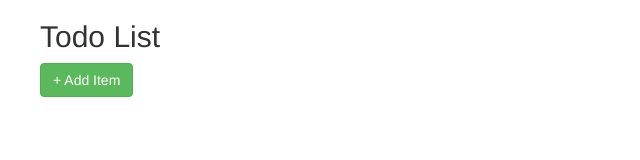
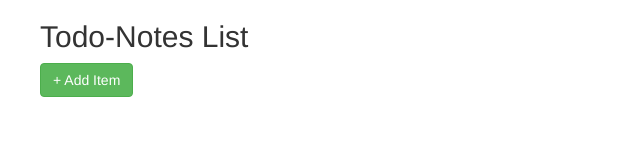
Before and after one commit to AgentPRV/electron-chronicle, an Electron app: page index.html in a window 800 px wide. Shown: the whole page, without its empty margins (0-640 px from the left). Drawn offline with nearby package versions, Linux system fonts and the light colour scheme; no server answers.

Commit message:
rel-1.0.1

```diff
--- a/index.html
+++ b/index.html
@@ -54,7 +54,7 @@
     </div>
   </div>
 
-    <h2>Todo List</h2>
+    <h2>Todo-Notes List</h2>
     <button type="button" class="btn btn-success" onclick="openModal()">+ Add Item</button>
     <br><br>
 
--- a/package.json
+++ b/package.json
@@ -1,6 +1,6 @@
 {
   "name": "electron-chronicle",
-  "version": "1.0.0",
+  "version": "1.0.1",
   "description": "electron chronicle todo app",
   "main": "main.js",
   "scripts": {
```
